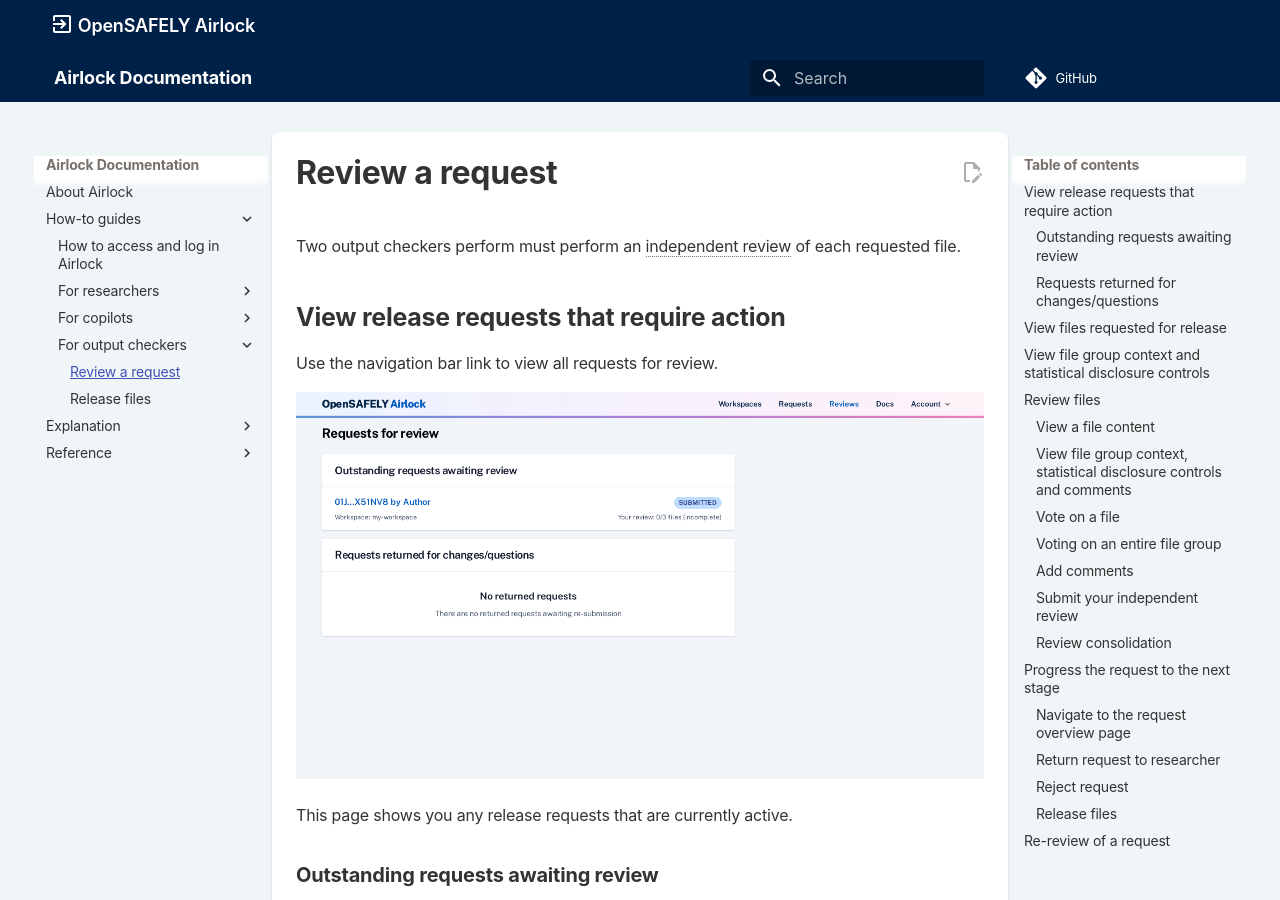
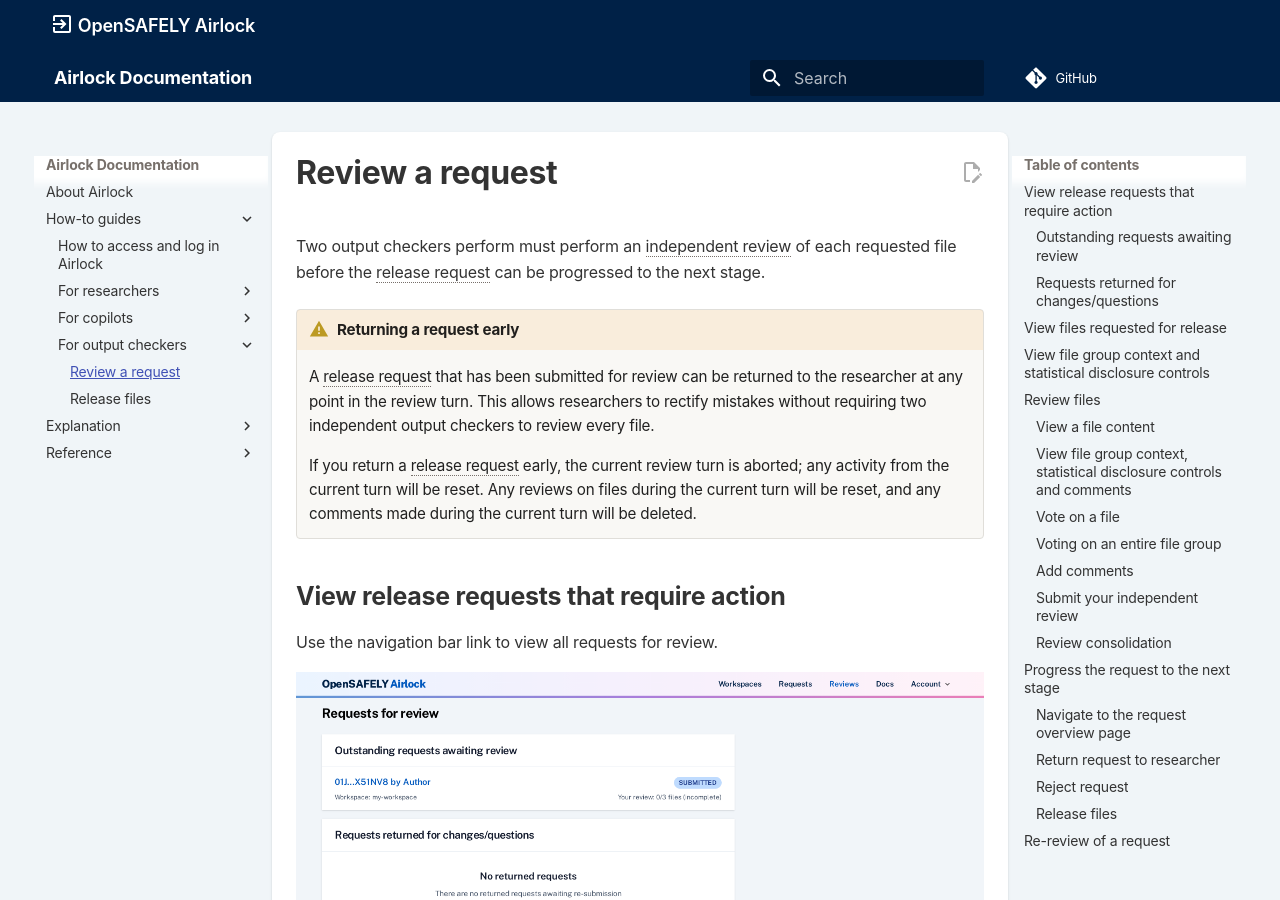
Before and after one commit to opensafely-core/airlock, an MkDocs documentation site: the page built from docs/how-tos/review-a-request.md, in a window 1280 px wide and 900 px high. Built offline with MkDocs 1.6.1 and Material for MkDocs 9.7.7, drawn with Linux system fonts in a browser that asks for light colours; comment, search, counter and statistics services are not loaded.

Commit message:
Update docs

```diff
--- a/docs/how-tos/review-a-request.md
+++ b/docs/how-tos/review-a-request.md
@@ -1,5 +1,17 @@
 Two output checkers perform must perform an independent review of
-each requested file.
+each requested file before the release request can be progressed to the
+next stage.
+
+!!! warning "Returning a request early"
+    A release request that has been submitted for review can be returned to
+    the researcher at any point in the review turn. This allows researchers
+    to rectify mistakes without requiring two independent output checkers
+    to review every file.
+
+    If you return a release request early, the current review turn is aborted; any
+    activity from the current turn will be reset. Any reviews on files
+    during the current turn will be reset, and any comments made
+    during the current turn will be deleted.
 
 ## View release requests that require action
 
```
Also changed, not shown: docs/explanation/workflow-and-permissions.md (+1 -1 lines).
